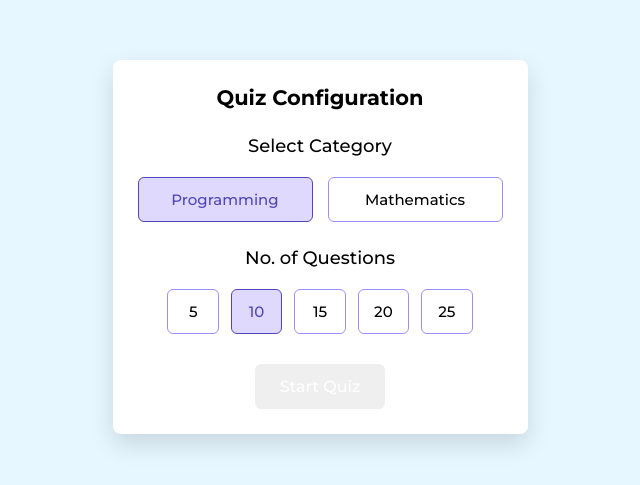
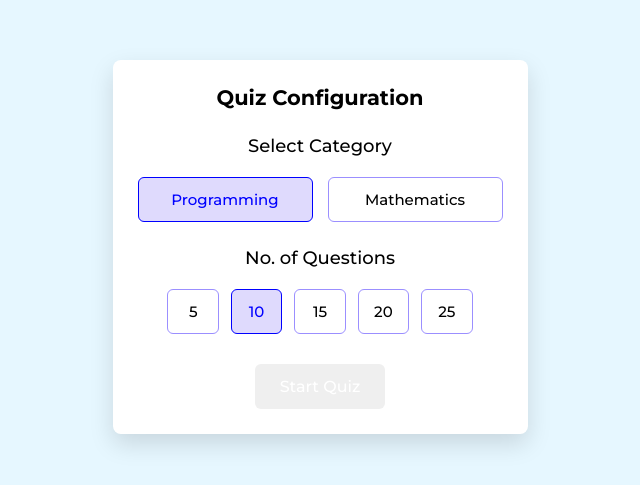
Before and after one commit to deepikagandla7456/Quiz-App-With-Timer, a plain HTML site: page index.html in a window 1280 px wide. Shown: the part 153-638 px from the top of the page, without its empty margins (320-960 px from the left). Drawn offline with nearby package versions, Linux system fonts and the light colour scheme.

Commit message:
Update style.css

```diff
--- a/style.css
+++ b/style.css
@@ -104,8 +104,8 @@ body {
 }
 
 .config-option button.active {
-  color: #5145BA;
-  border-color: #5145BA;
+  color:blue;
+  border-color: blue;
   background: #dfdafd;
 }
 
```
